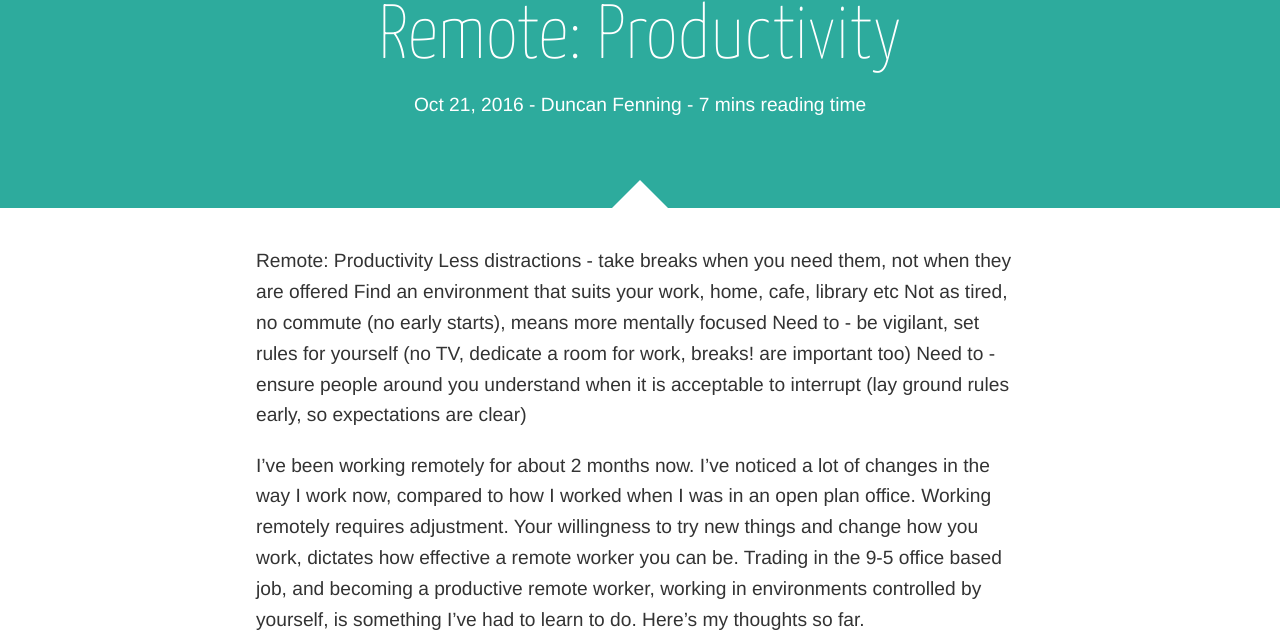
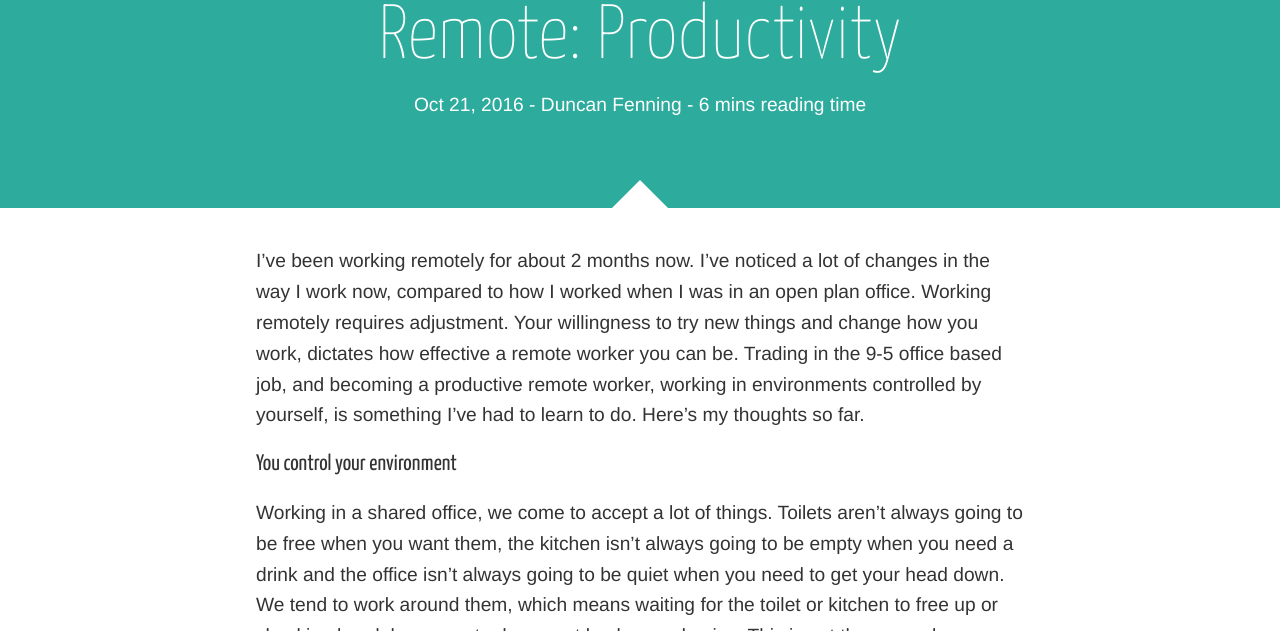
Before and after one commit to holidayextras/holidayextras.github.com, a Jekyll site: the page built from _posts/2016-10-21-remote-productivity.md, in a window 1280 px wide and 900 px high, cut to the strip 269-900 px from the top of the window. Built offline with Jekyll 4.4.1, drawn with Linux system fonts in a browser that asks for light colours; nearby versions of some CDN libraries; comment, search, counter and statistics services are not loaded.

Commit message:
Removing notes

```diff
--- a/_posts/2016-10-21-remote-productivity.md
+++ b/_posts/2016-10-21-remote-productivity.md
@@ -7,15 +7,6 @@ tags: Remote Productivity Efficiency
 comments: true
 excerpt: My experience on how working remotely can boost productivity
 ---
-
-
-Remote: Productivity
-	Less distractions - take breaks when you need them, not when they are offered
-	Find an environment that suits your work, home, cafe, library etc
-	Not as tired, no commute (no early starts), means more mentally focused
-	Need to - be vigilant, set rules for yourself (no TV, dedicate a room for work, breaks! are important too)
-	Need to - ensure people around you understand when it is acceptable to interrupt (lay ground rules early, so expectations are clear)
-
 
 I've been working remotely for about 2 months now. I've noticed a lot of changes in the way I work now, compared to how I worked when I was in an open plan office. Working remotely requires adjustment. Your willingness to try new things and change how you work, dictates how effective a remote worker you can be. Trading in the 9-5 office based job, and becoming a productive remote worker, working in environments controlled by yourself, is something I've had to learn to do. Here's my thoughts so far.
 
```
